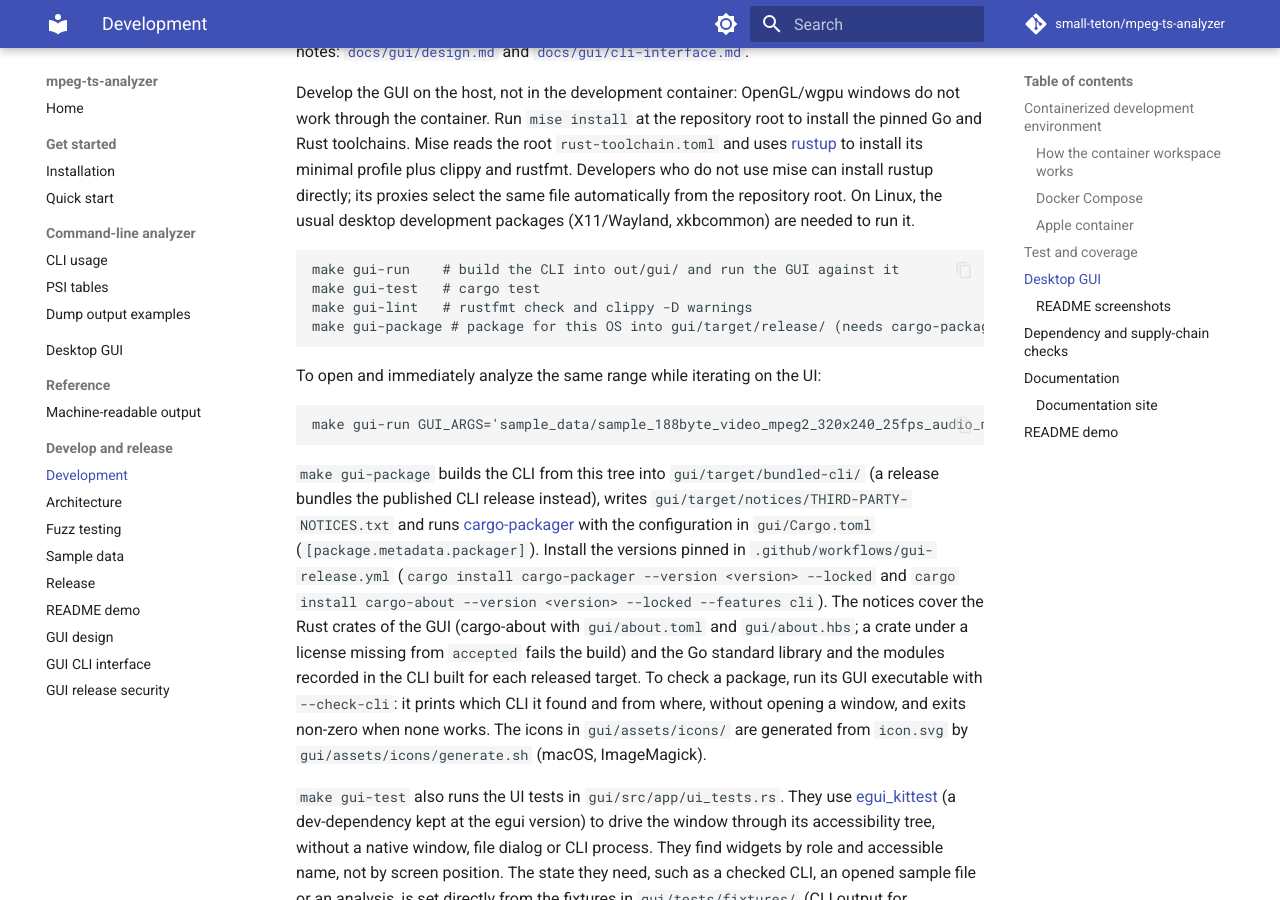
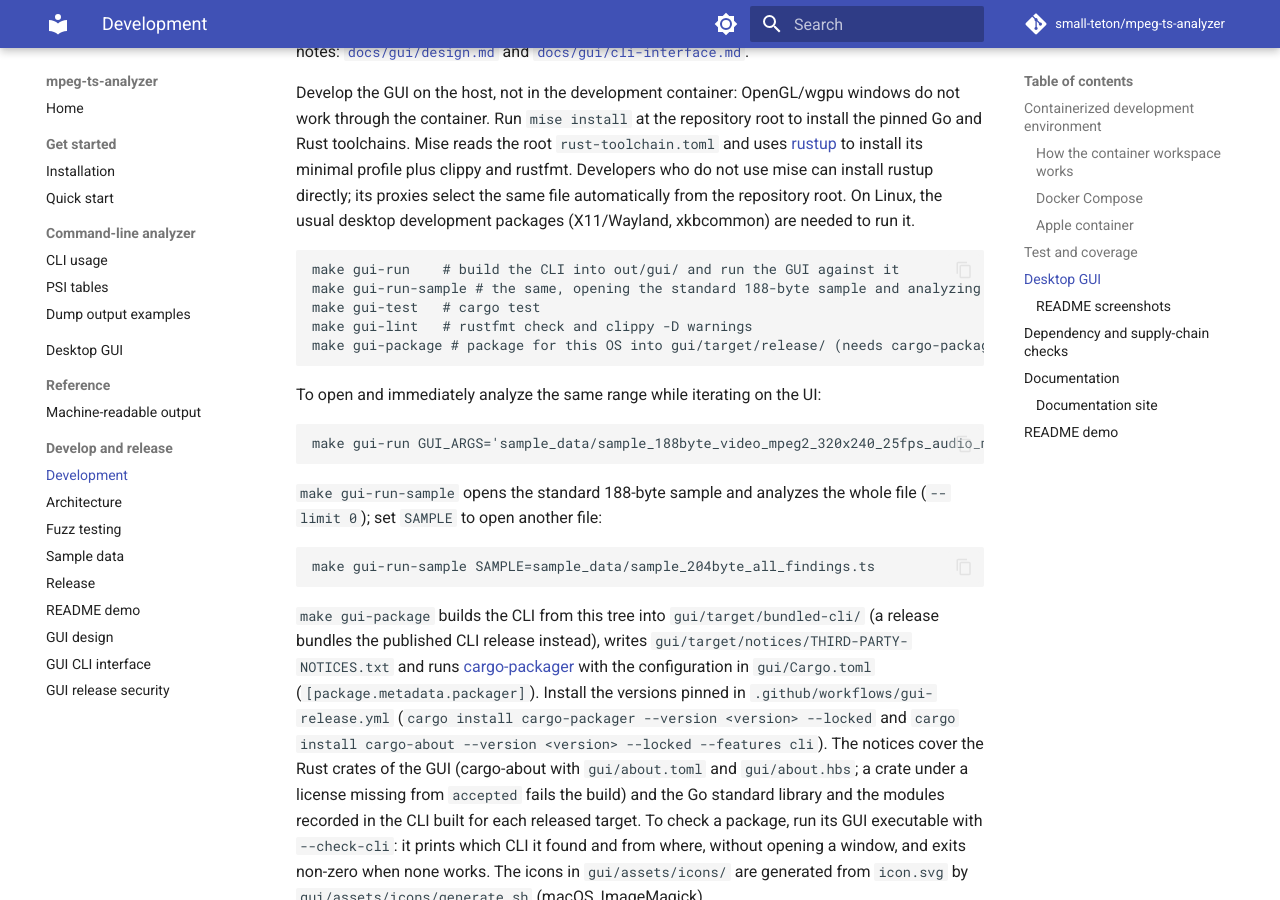
Before and after one commit to small-teton/mpeg-ts-analyzer, an MkDocs documentation site: the page built from docs/development/index.md, in a window 1280 px wide and 900 px high, scrolled down 3517 px. Built offline with MkDocs 1.6.1 and Material for MkDocs 9.7.7, drawn with Linux system fonts in a browser that asks for light colours; comment, search, counter and statistics services are not loaded.

Commit message:
Add make gui-run-sample to open a sample over its whole file
`make gui-run-sample` runs `make gui-run` on SAMPLE (default: the standard
188-byte sample) with `--limit 0`, so the whole file is analyzed.
Documented in docs/development/index.md.

Co-Authored-By: Claude Opus 5.5 <noreply@anthropic.com>

````diff
--- a/docs/development/index.md
+++ b/docs/development/index.md
@@ -171,6 +171,7 @@ the repository root. On Linux, the usual desktop development packages
 
 ```bash
 make gui-run    # build the CLI into out/gui/ and run the GUI against it
+make gui-run-sample # the same, opening the standard 188-byte sample and analyzing the whole file
 make gui-test   # cargo test
 make gui-lint   # rustfmt check and clippy -D warnings
 make gui-package # package for this OS into gui/target/release/ (needs cargo-packager)
@@ -180,6 +181,13 @@ To open and immediately analyze the same range while iterating on the UI:
 
 ```bash
 make gui-run GUI_ARGS='sample_data/sample_188byte_video_mpeg2_320x240_25fps_audio_mp2_48000Hz.ts --offset 0 --limit 67108864'
+```
+
+`make gui-run-sample` opens the standard 188-byte sample and analyzes the
+whole file (`--limit 0`); set `SAMPLE` to open another file:
+
+```bash
+make gui-run-sample SAMPLE=sample_data/sample_204byte_all_findings.ts
 ```
 
 `make gui-package` builds the CLI from this tree into `gui/target/bundled-cli/`
````
Also changed, not shown: 1 other file.
